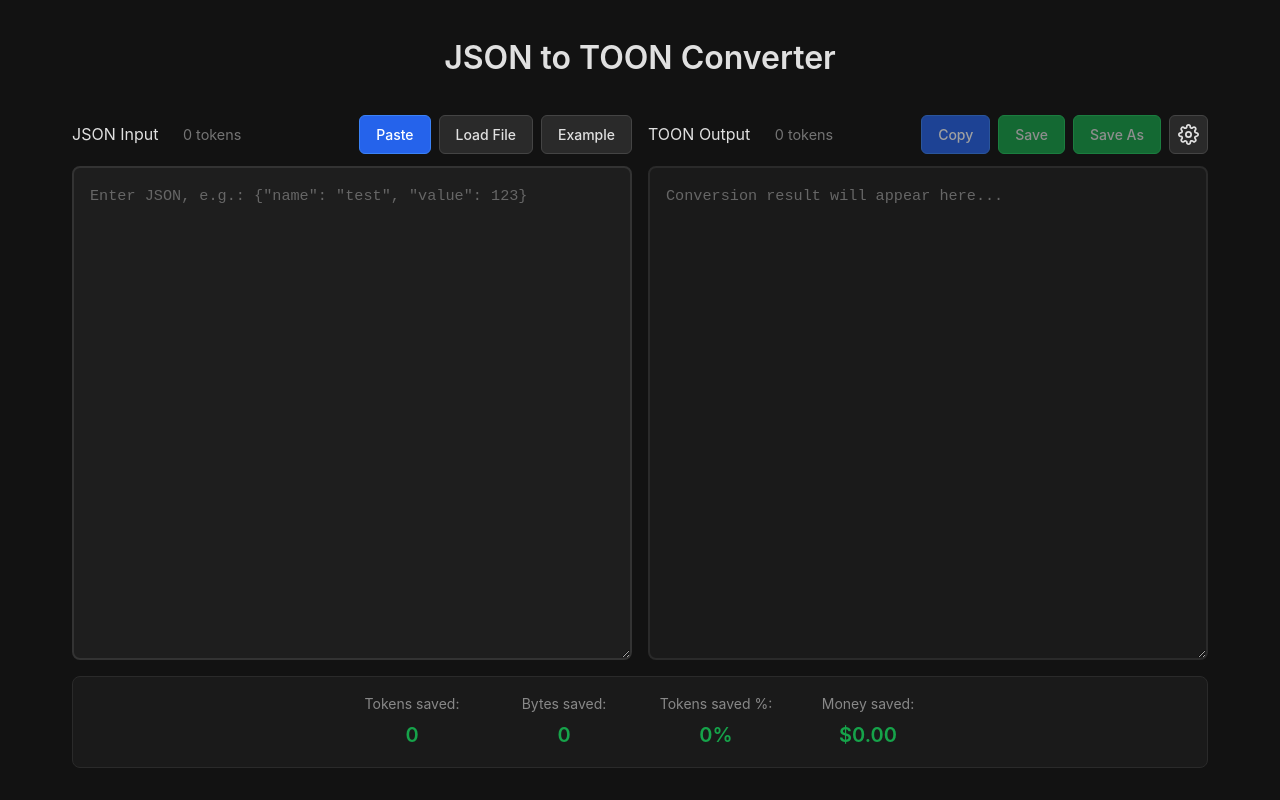
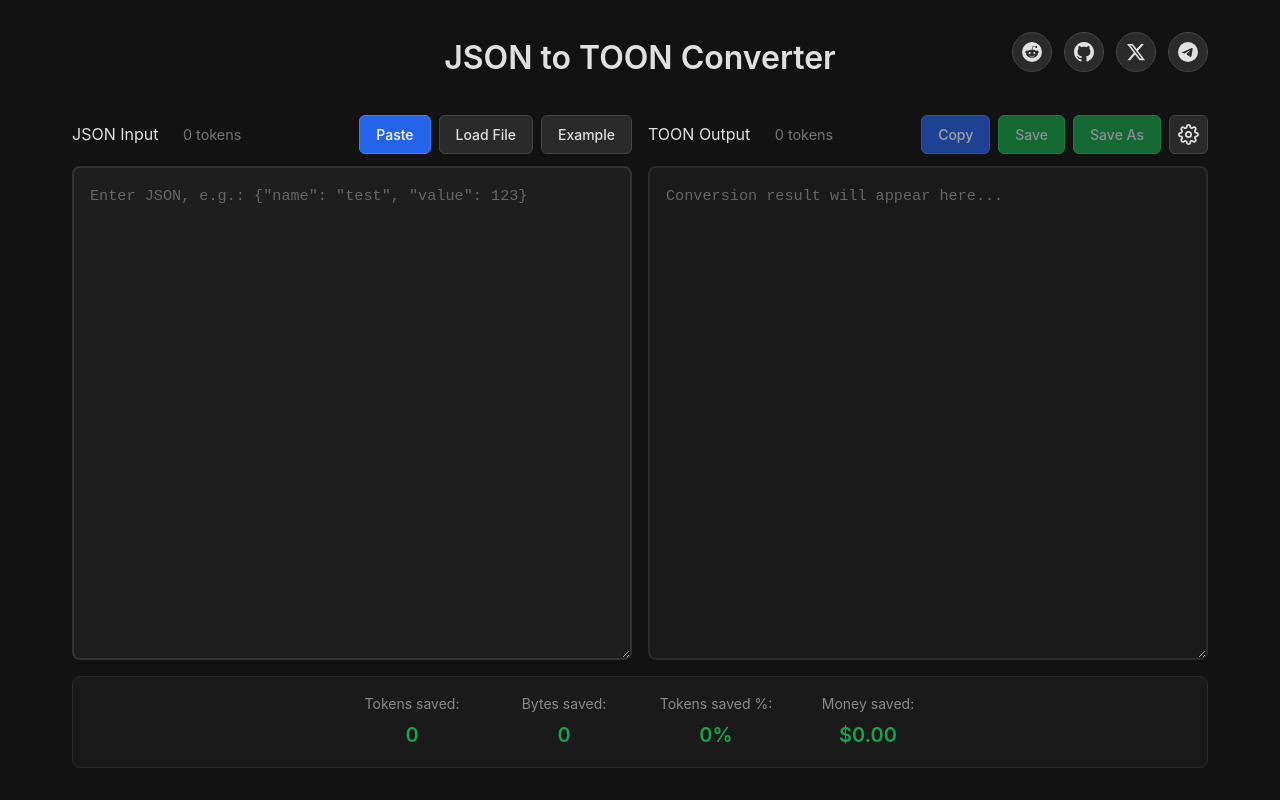
Before and after one commit to klimentsii/totoon.app, an Angular app: page / in a window 1280 px wide. Built offline with nearby package versions, Linux system fonts and the light colour scheme.

Commit message:
added socials

```diff
--- a/src/app/app.html
+++ b/src/app/app.html
@@ -1,6 +1,28 @@
 <div class="converter-container">
   <div class="header">
     <h1>JSON to TOON Converter</h1>
+    <div class="social-links">
+      <a href="https://www.reddit.com/user/BetAwkward798/" target="_blank" rel="noopener noreferrer" class="social-link" aria-label="Reddit">
+        <svg width="20" height="20" viewBox="0 0 24 24" fill="currentColor" xmlns="http://www.w3.org/2000/svg">
+          <path d="M12 0A12 12 0 0 0 0 12a12 12 0 0 0 12 12 12 12 0 0 0 12-12A12 12 0 0 0 12 0zm5.01 4.744c.688 0 1.25.561 1.25 1.249a1.25 1.25 0 0 1-2.498.056l-2.597-.547-.8 3.747c1.824.07 3.48.632 4.674 1.488.308-.309.73-.491 1.207-.491.968 0 1.754.786 1.754 1.754 0 .716-.435 1.333-1.01 1.614a3.111 3.111 0 0 1 .042.52c0 2.694-3.13 4.87-7.004 4.87-3.874 0-7.004-2.176-7.004-4.87 0-.183.015-.366.043-.534A1.748 1.748 0 0 1 4.028 12c0-.968.786-1.754 1.754-1.754.463 0 .898.196 1.207.49 1.207-.883 2.878-1.43 4.744-1.487l.885-4.182a.342.342 0 0 1 .14-.197.35.35 0 0 1 .238-.042l2.906.617a1.214 1.214 0 0 1 1.108-.701zM9.25 12C8.561 12 8 12.562 8 13.25c0 .687.561 1.248 1.25 1.248.687 0 1.248-.561 1.248-1.249 0-.688-.561-1.249-1.249-1.249zm5.5 0c-.687 0-1.248.561-1.248 1.25 0 .687.561 1.248 1.249 1.248.688 0 1.249-.561 1.249-1.249 0-.687-.562-1.249-1.25-1.249zm-5.466 3.99a.327.327 0 0 0-.231.094.33.33 0 0 0 0 .463c.842.842 2.484.913 2.961.913.477 0 2.105-.056 2.961-.913a.361.361 0 0 0 .029-.463.33.33 0 0 0-.464 0c-.547.533-1.684.73-2.512.73-.828 0-1.979-.196-2.512-.73a.326.326 0 0 0-.232-.095z"/>
+        </svg>
+      </a>
+      <a href="https://github.com/klimentsii?tab=repositories" target="_blank" rel="noopener noreferrer" class="social-link" aria-label="GitHub">
+        <svg width="20" height="20" viewBox="0 0 24 24" fill="currentColor" xmlns="http://www.w3.org/2000/svg">
+          <path d="M12 0c-6.626 0-12 5.373-12 12 0 5.302 3.438 9.8 8.207 11.387.599.111.793-.261.793-.577v-2.234c-3.338.726-4.033-1.416-4.033-1.416-.546-1.387-1.333-1.756-1.333-1.756-1.089-.745.083-.729.083-.729 1.205.084 1.839 1.237 1.839 1.237 1.07 1.834 2.807 1.304 3.492.997.107-.775.418-1.305.762-1.604-2.665-.305-5.467-1.334-5.467-5.931 0-1.311.469-2.381 1.236-3.221-.124-.303-.535-1.524.117-3.176 0 0 1.008-.322 3.301 1.23.957-.266 1.983-.399 3.003-.404 1.02.005 2.047.138 3.006.404 2.291-1.552 3.297-1.23 3.297-1.23.653 1.653.242 2.874.118 3.176.77.84 1.235 1.911 1.235 3.221 0 4.609-2.807 5.624-5.479 5.921.43.372.823 1.102.823 2.222v3.293c0 .319.192.694.801.576 4.765-1.589 8.199-6.086 8.199-11.386 0-6.627-5.373-12-12-12z"/>
+        </svg>
+      </a>
+      <a href="https://x.com/klimentsii_dev" target="_blank" rel="noopener noreferrer" class="social-link" aria-label="X (Twitter)">
+        <svg width="20" height="20" viewBox="0 0 24 24" fill="currentColor" xmlns="http://www.w3.org/2000/svg">
+          <path d="M18.244 2.25h3.308l-7.227 8.26 8.502 11.24H16.17l-5.214-6.817L4.99 21.75H1.68l7.73-8.835L1.254 2.25H8.08l4.713 6.231zm-1.161 17.52h1.833L7.084 4.126H5.117z"/>
+        </svg>
+      </a>
+      <a href="https://t.me/klimentsii" target="_blank" rel="noopener noreferrer" class="social-link" aria-label="Telegram">
+        <svg width="20" height="20" viewBox="0 0 24 24" fill="currentColor" xmlns="http://www.w3.org/2000/svg">
+          <path d="M11.944 0A12 12 0 0 0 0 12a12 12 0 0 0 12 12 12 12 0 0 0 12-12A12 12 0 0 0 12 0a12 12 0 0 0-.056 0zm4.962 7.224c.1-.002.321.023.465.14a.506.506 0 0 1 .171.325c.016.093.036.306.02.472-.18 1.898-.962 6.502-1.36 8.627-.168.9-.499 1.201-.82 1.23-.696.065-1.225-.46-1.9-.902-1.056-.693-1.653-1.124-2.678-1.8-1.185-.78-.417-1.21.258-1.91.177-.184 3.247-2.977 3.307-3.23.007-.032.014-.15-.056-.212s-.174-.041-.249-.024c-.106.024-1.793 1.14-5.061 3.345-.48.33-.913.49-1.302.48-.428-.008-1.252-.241-1.865-.44-.752-.245-1.349-.374-1.297-.789.027-.216.325-.437.893-.663 3.498-1.524 5.83-2.529 6.998-3.014 3.332-1.386 4.025-1.627 4.476-1.635z"/>
+        </svg>
+      </a>
+    </div>
   </div>
 
   <div class="content">
--- a/src/app/app.scss
+++ b/src/app/app.scss
@@ -13,6 +13,7 @@
   display: flex;
   flex-direction: column;
   gap: 1rem;
+  position: relative;
 
   h1 {
     color: #e0e0e0;
@@ -463,3 +464,42 @@ label.btn {
     }
   }
 }
+
+.social-links {
+  position: absolute;
+  top: 0;
+  right: 0;
+  display: flex;
+  gap: 0.75rem;
+  z-index: 100;
+
+  @media (max-width: 768px) {
+    gap: 0.5rem;
+  }
+
+  .social-link {
+    display: flex;
+    align-items: center;
+    justify-content: center;
+    width: 40px;
+    height: 40px;
+    background-color: #2a2a2a;
+    border: 1px solid #444;
+    border-radius: 50%;
+    color: #e0e0e0;
+    transition: all 0.2s ease;
+    text-decoration: none;
+
+    &:hover {
+      background-color: #4a9eff;
+      border-color: #4a9eff;
+      color: #ffffff;
+      transform: translateY(-2px);
+    }
+
+    svg {
+      width: 20px;
+      height: 20px;
+    }
+  }
+}
```
